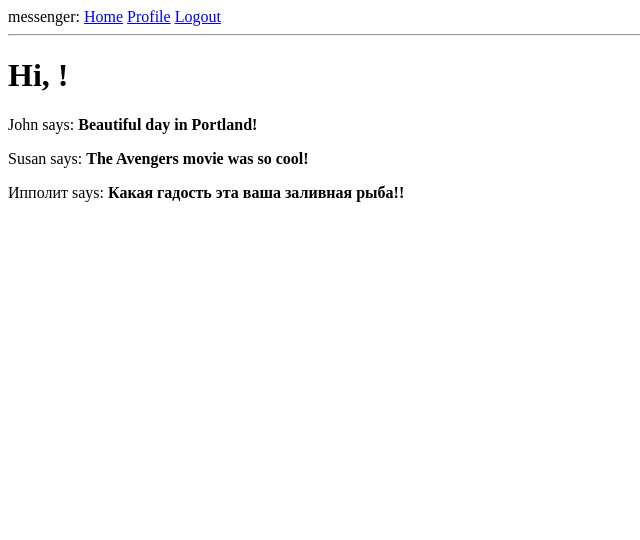
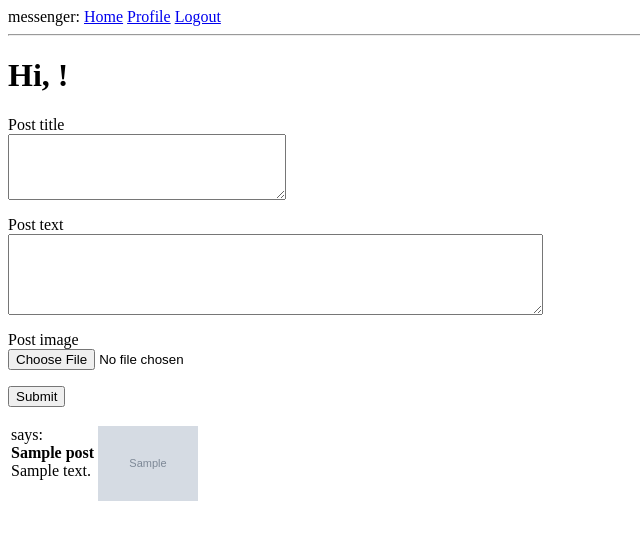
Before and after one commit to Maks-ti/messenger, a Flask app: page / in a window 1280 px wide. Shown: the top 540 px of the page, without its empty margins (0-640 px from the left). Run offline with Flask 2, Linux system fonts and the light colour scheme; a user stored in the database is signed in; grey boxes marked "Sample" are stand-in pictures; a database or web service that is not in the repository returns one stand-in record (values such as "Sample title"); some libraries are stand-ins or nearby versions.

Commit message:
work again

```diff
--- a/app/forms.py
+++ b/app/forms.py
@@ -37,3 +37,10 @@
     biography = TextAreaField('Biography', validators=[Length(min=0, max=2000)])
     image = FileField('Profile image', validators=[FileAllowed(['jpg', 'png', 'jpeg'])])
     submit = SubmitField('Submit')
+
+
+class PostForm(FlaskForm):
+    title = TextAreaField('Post title', validators=[Length(min=1, max=200)])
+    post_text = TextAreaField('Post text', validators=[Length(min=1, max=100000)])
+    image = FileField('Post image', validators=[FileAllowed(['jpg', 'png', 'jpeg'])])
+    submit = SubmitField('Submit')
--- a/app/models.py
+++ b/app/models.py
@@ -172,7 +172,6 @@
         return False
 
     def avatar(self) -> str:
-        print(self.profile_img)
         if self.profile_img == '' or self.profile_img == NULL() or self.profile_img is None:
             return None
         return self.profile_img
@@ -235,7 +234,7 @@
                  publication_date: datetime = datetime.now(),
                  last_edit_date: datetime = datetime.now(),
                  post_text: str = '',
-                 image: object = NULL()):
+                 image: str = ''):
         self.id = id
         self.user_id = user_id
         self.title = title
@@ -624,6 +623,33 @@
         res = list(map(lambda x: Post(*x), res))
         return res
 
+    @classmethod
+    def get_followed_posts(cls, user_id: int) -> list[Post]:
+        '''SELECT post_params
+            FROM post join follows
+            ON user_id = followed_id
+            WHERE follower_id = current_user_id
+            order by publication_date DESC'''
+        query = '''
+        SELECT {}
+        FROM {} INNER JOIN {}
+        ON {} = {}
+        WHERE {} = {}
+        ORDER BY {} DESC
+        '''.format('id, ' + ', '.join(cls.columns),
+                   cls.name,
+                   Follows.name,
+                   cls.columns[0],
+                   Follows.columns[1],
+                   Follows.columns[0],
+                   user_id,
+                   cls.columns[2])
+        res = _DataBase.select_query(query)
+        if res is None or len(res) == 0:
+            return None
+        res = list(map(lambda x: Post(*x), res))
+        return res
+
 
 class Comments(Table):
     '''
--- a/app/routes.py
+++ b/app/routes.py
@@ -3,21 +3,22 @@
 файл функций просмотра (файл представлений)
 '''
 import os
+from datetime import datetime
 
 from flask import render_template, flash, redirect, url_for, request, abort
 from flask_login import login_user, logout_user, login_required, current_user
 from werkzeug.urls import url_parse
 from werkzeug.utils import secure_filename
 from app import app
-from app.forms import LoginForm, RegistrationForm, EditProfileForm
+from app.forms import LoginForm, RegistrationForm, EditProfileForm, PostForm
 # наверноепроще просто заимпортить все модели предваритеьно установив моификаторы доступа rpotected на те которые импортить не надо (или определить функцию импорта)
 from app.models import User, Profile, Chat, Message, Post, Comment
 from app.models import Users, Profiles, Follows, Chats, User_in_chat, Messages, Posts, Comments
 
 
 
-@app.route('/')
-@app.route('/index')
+@app.route('/', methods=['GET', 'POST'])
+@app.route('/index', methods=['GET', 'POST'])
 @login_required
 def index():
     '''
@@ -25,22 +26,23 @@
     с лентой новостей (из постов юзеров на которых
     текущий юзер подписан
     '''
-    user = {'username': 'maks-ti'}
-    posts = [
-        {
-            'author': {'username': 'John'},
-            'body': 'Beautiful day in Portland!'
-        },
-        {
-            'author': {'username': 'Susan'},
-            'body': 'The Avengers movie was so cool!'
-        },
-        {
-            'author': {'username': 'Ипполит'},
-            'body': 'Какая гадость эта ваша заливная рыба!!'
-        }
-    ] # mock obj
-    return render_template('index.html', title='Home', posts=posts)
+    form = PostForm()
+    if form.validate_on_submit():
+        post = Post(user_id=current_user.id,
+                    title=form.title.data,
+                    post_text=form.post_text.data,
+                    publication_date=datetime.now())
+        file = form.image.data
+        # если файл добавлен, то обновим и его тоже
+        if file is not None and file.filename != '':
+            filename = secure_filename(file.filename)
+            file.save(os.path.join(app.config['UPLOAD_FOLDER'], filename))
+            post.image = '../static/images/' + filename
+        Posts.add(post)
+        flash('Your post added')
+        return redirect(url_for('index'))
+    posts = Posts.get_followed_posts(current_user.id)
+    return render_template('index.html', form=form, title='Home', posts=posts)
 
 
 @app.route('/login', methods=['GET', 'POST'])
--- a/app/templates/_post.html
+++ b/app/templates/_post.html
@@ -1,11 +1,13 @@
 
 <table>
     <tr valign="top">
-        <td><img src=""></td>
         <td>
             {{ post.author.name }} says:<br>
             <b>{{ post.title }}</b> <br>
             {{ post.post_text }}
         </td>
+        {% if post.image %}
+        <td><img src="{{post.image}}" alt="post image" width="100"></td>
+        {% endif %}
     </tr>
 </table>
--- a/app/templates/index.html
+++ b/app/templates/index.html
@@ -2,7 +2,34 @@
 
 {% block content %}
     <h1>Hi, {{ current_user.name }}!</h1>
+
+    <form action="" method="post" enctype="multipart/form-data">
+        {{ form.hidden_tag() }}
+        <p>
+            {{ form.title.label }}<br>
+            {{ form.title(cols=32, rows=4) }}<br>
+            {% for error in form.title.errors %}
+                <span style="color: red;">[{{ error }}]</span>
+            {% endfor %}
+        </p>
+        <p>
+            {{ form.post_text.label }}<br>
+            {{ form.post_text(cols=64, rows=5) }}<br>
+            {% for error in form.post_text.errors %}
+                <span style="color: red;">[{{ error }}]</span>
+            {% endfor %}
+        </p>
+        <p>
+            {{ form.image.label }}<br>
+            {{ form.image }}<br>
+            {% for error in form.image.errors %}
+                <span style="color: red;">[{{ error }}]</span>
+            {% endfor %}
+        </p>
+        <p>{{ form.submit() }}</p>
+    </form>
+
     {% for post in posts %}
-    <div><p>{{ post.author.username }} says: <b>{{ post.body }}</b></p></div>
+        {% include '_post.html' %}
     {% endfor %}
 {% endblock %}
--- a/documentation/create-db.sql
+++ b/documentation/create-db.sql
@@ -83,6 +83,9 @@
 image BYTEA
 );
 
+ALTER TABLE post
+ALTER COLUMN image SET DATA TYPE VARCHAR(120);
+
 /* таблица описывающая комментарий к посту */
 CREATE TABLE comment (
 id INTEGER PRIMARY KEY GENERATED ALWAYS AS IDENTITY,
```
